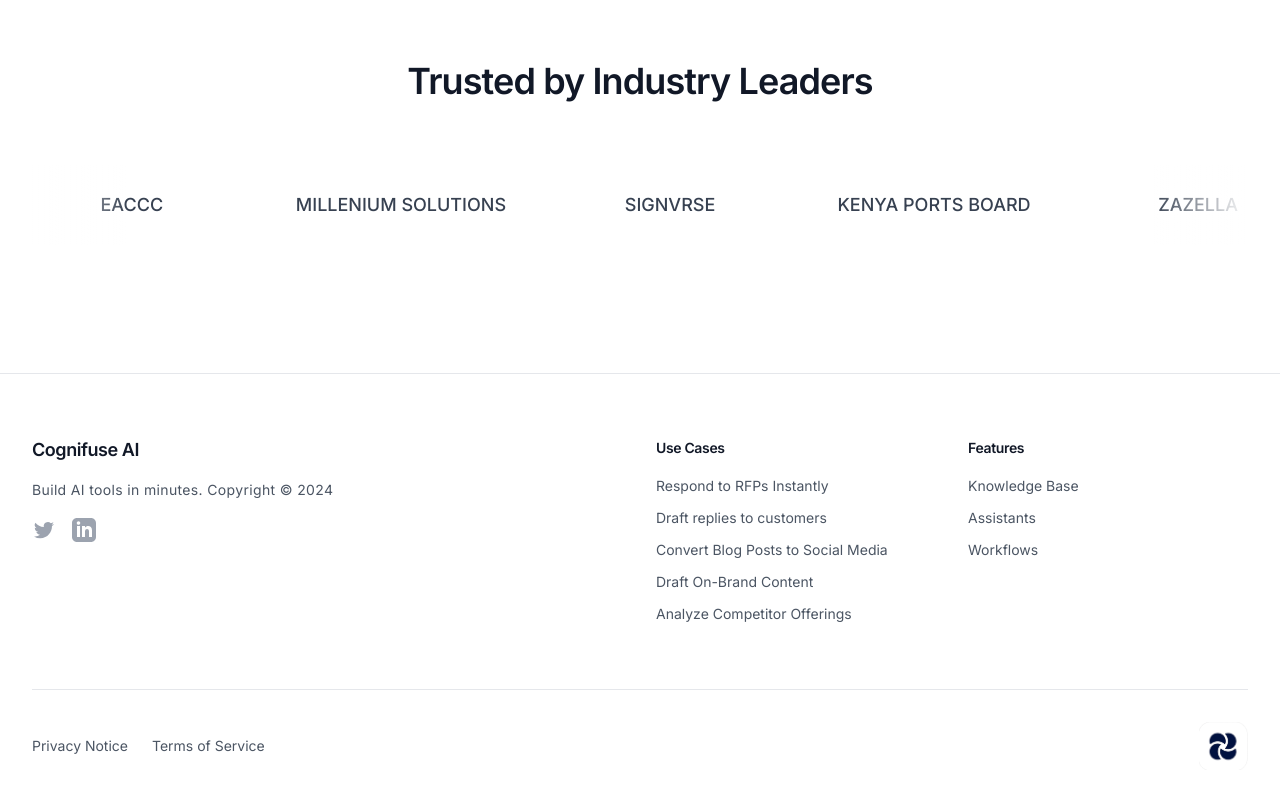
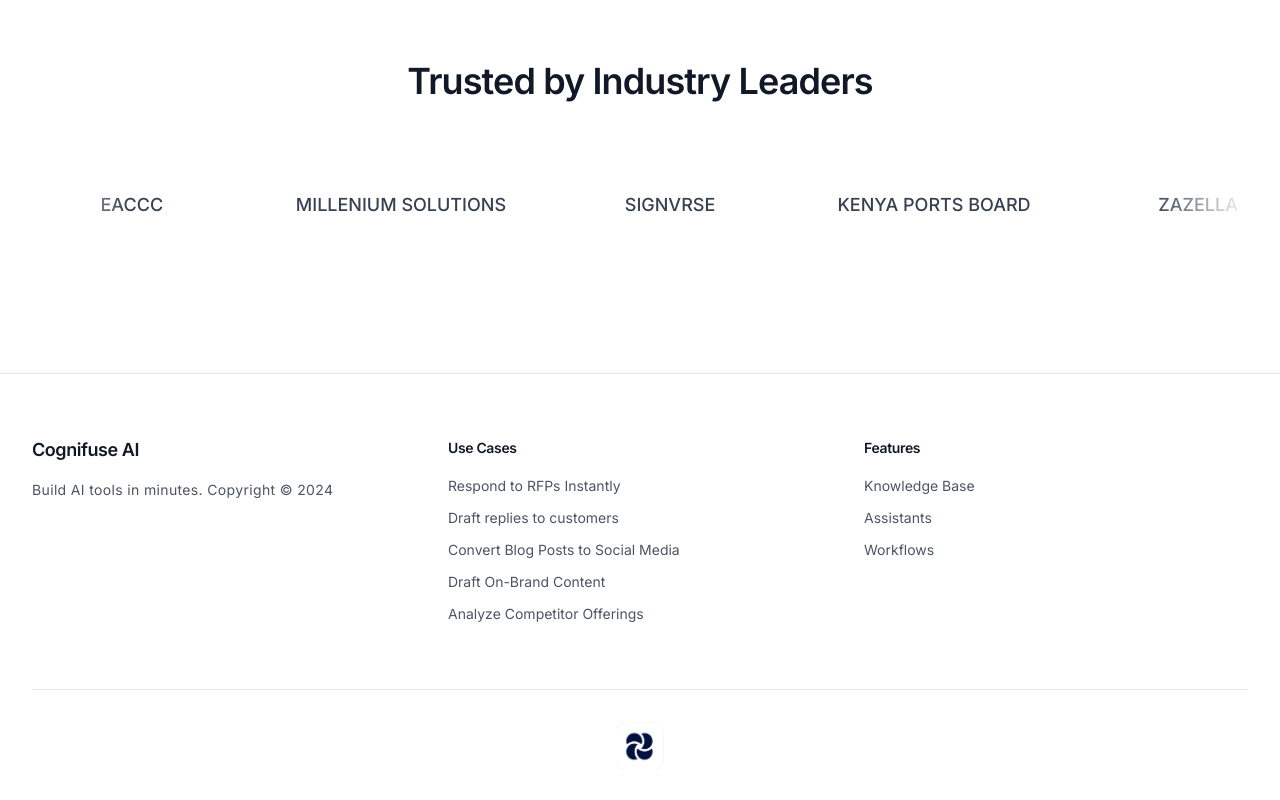
Before and after one commit to cognifuse-saas/cognifuse.ai, a Next.js app: page / in a window 1280 px wide. Shown: the part 4647-5447 px from the top of the page. Built offline with nearby package versions, Linux system fonts and the light colour scheme.

Commit message:
Links update

```diff
--- a/src/app/components/hero.jsx
+++ b/src/app/components/hero.jsx
@@ -1,4 +1,8 @@
 const Hero = () => {
+  const handleBooking = () => {
+    window.open('https://calendly.com/cognifuse1/30min', '_blank');
+  };
+
   return (
     <>
       {/* Hero */}
@@ -23,13 +27,8 @@
               It's time you stop worrying about the small administrative tasks and get back to what matters—scaling your business.
             </p>
             <div className="flex justify-center space-x-4">
-              {/* <button
-                type="submit"
-                className="flex w-auto justify-center rounded-md bg-indigo-600 px-6 py-2 text-sm font-semibold leading-6 text-white shadow-sm hover:bg-indigo-500 focus-visible:outline focus-visible:outline-2 focus-visible:outline-offset-2 focus-visible:outline-indigo-600">
-                Get Started
-              </button> */}
               <button
-                onClick={() => window.location.href = "mailto:demo@youremail.com?subject=Demo%20Request&body=I%20would%20like%20to%20request%20a%20demo."}
+                onClick={handleBooking}
                 className="flex w-auto justify-center rounded-md bg-indigo-600 px-6 py-2 text-sm font-semibold leading-6 text-white shadow-sm hover:bg-indigo-500 focus-visible:outline focus-visible:outline-2 focus-visible:outline-offset-2 focus-visible:outline-indigo-600">
                 Get a Demo
               </button>
--- a/src/app/components/navbar.jsx
+++ b/src/app/components/navbar.jsx
@@ -15,6 +15,10 @@
     window.addEventListener('scroll', handleScroll);
     return () => window.removeEventListener('scroll', handleScroll);
   }, []);
+
+  const handleBooking = () => {
+    window.open('https://calendly.com/cognifuse1/30min', '_blank');
+  };
 
   return (
     <>
@@ -45,7 +49,14 @@
             </button>
           </div>
           <div className="hidden lg:flex lg:flex-1 lg:justify-end">
-            <a href="#" className="text-sm font-semibold leading-6 bg-indigo-600 text-white px-4 py-2 rounded-md hover:bg-indigo-500 transition-colors duration-300">
+            <a
+              href="#"
+              onClick={(e) => {
+                e.preventDefault();
+                handleBooking();
+              }}
+              className="text-sm font-semibold leading-6 bg-indigo-600 text-white px-4 py-2 rounded-md hover:bg-indigo-500 transition-colors duration-300"
+            >
               Book A Call To Get Started
             </a>
           </div>
@@ -93,9 +104,10 @@
                 <a
                   href="#"
                   className="block w-full rounded-lg px-3 py-2.5 text-center text-base font-semibold leading-7 text-white bg-indigo-600 hover:bg-indigo-500 transition-colors duration-300"
-                  onClick={() => {
+                  onClick={(e) => {
+                    e.preventDefault();
                     setMobileMenuOpen(false);
-                    // Add your booking logic here
+                    handleBooking();
                   }}
                 >
                   Book A Call To Get Started
--- a/src/app/page.jsx
+++ b/src/app/page.jsx
@@ -36,6 +36,10 @@
 ]
 
 export default function Web() {
+  const handleBooking = () => {
+    window.open('https://calendly.com/cognifuse1/30min', '_blank');
+  };
+
   return (
     <main>
       <NavEl />
@@ -112,6 +116,10 @@
           <div className="mt-16 flex justify-center">
             <a
               href="#"
+              onClick={(e) => {
+                e.preventDefault();
+                handleBooking();
+              }}
               className="rounded-md bg-white px-3.5 py-2.5 text-sm font-semibold text-indigo-600 shadow-sm hover:bg-indigo-50 focus-visible:outline focus-visible:outline-2 focus-visible:outline-offset-2 focus-visible:outline-white"
             >
               Discover More About Our Approach
@@ -173,6 +181,10 @@
           <div className="mt-16 flex justify-center">
             <a
               href="#"
+              onClick={(e) => {
+                e.preventDefault();
+                handleBooking();
+              }}
               className="inline-flex items-center px-6 py-3 border border-transparent text-base font-medium rounded-md shadow-sm text-white bg-indigo-600 hover:bg-indigo-700 focus:outline-none focus:ring-2 focus:ring-offset-2 focus:ring-indigo-500 transition-colors duration-300"
             >
               Start Your Transition Today
@@ -253,51 +265,33 @@
       {/* Footer */}
       <footer className="bg-white border-t border-gray-200 pt-16 pb-8">
         <div className="mx-auto max-w-7xl px-6 lg:px-8">
-          <div className="grid grid-cols-1 md:grid-cols-4 gap-8">
-            <div className="col-span-1 md:col-span-2">
+          <div className="grid grid-cols-1 md:grid-cols-3 gap-8">
+            <div className="col-span-1">
               <h3 className="text-lg font-semibold tracking-tight leading-snug text-gray-900 mb-4">Cognifuse AI</h3>
               <p className="text-sm text-gray-600 tracking-wide leading-relaxed mb-4">Build AI tools in minutes. Copyright © 2024</p>
-              <div className="flex space-x-4">
-                <a href="#" className="text-gray-400 hover:text-gray-500">
-                  <span className="sr-only">Twitter</span>
-                  <svg className="h-6 w-6" fill="currentColor" viewBox="0 0 24 24" aria-hidden="true">
-                    <path d="M8.29 20.251c7.547 0 11.675-6.253 11.675-11.675 0-.178 0-.355-.012-.53A8.348 8.348 0 0022 5.92a8.19 8.19 0 01-2.357.646 4.118 4.118 0 001.804-2.27 8.224 8.224 0 01-2.605.996 4.107 4.107 0 00-6.993 3.743 11.65 11.65 0 01-8.457-4.287 4.106 4.106 0 001.27 5.477A4.072 4.072 0 012.8 9.713v.052a4.105 4.105 0 003.292 4.022 4.095 4.095 0 01-1.853.07 4.108 4.108 0 003.834 2.85A8.233 8.233 0 012 18.407a11.616 11.616 0 006.29 1.84" />
-                  </svg>
-                </a>
-                <a href="#" className="text-gray-400 hover:text-gray-500">
-                  <span className="sr-only">LinkedIn</span>
-                  <svg className="h-6 w-6" fill="currentColor" viewBox="0 0 24 24" aria-hidden="true">
-                    <path fillRule="evenodd" d="M19 0h-14c-2.761 0-5 2.239-5 5v14c0 2.761 2.239 5 5 5h14c2.762 0 5-2.239 5-5v-14c0-2.761-2.238-5-5-5zm-11 19h-3v-11h3v11zm-1.5-12.268c-.966 0-1.75-.79-1.75-1.764s.784-1.764 1.75-1.764 1.75.79 1.75 1.764-.783 1.764-1.75 1.764zm13.5 12.268h-3v-5.604c0-3.368-4-3.113-4 0v5.604h-3v-11h3v1.765c1.396-2.586 7-2.777 7 2.476v6.759z" clipRule="evenodd" />
-                  </svg>
-                </a>
-              </div>
             </div>
             <div>
               <h3 className="text-sm font-semibold tracking-tight leading-snug text-gray-900 mb-4">Use Cases</h3>
               <ul className="space-y-2">
-                <li><a href="#" className="text-sm text-gray-600 hover:text-gray-900">Respond to RFPs Instantly</a></li>
-                <li><a href="#" className="text-sm text-gray-600 hover:text-gray-900">Draft replies to customers</a></li>
-                <li><a href="#" className="text-sm text-gray-600 hover:text-gray-900">Convert Blog Posts to Social Media</a></li>
-                <li><a href="#" className="text-sm text-gray-600 hover:text-gray-900">Draft On-Brand Content</a></li>
-                <li><a href="#" className="text-sm text-gray-600 hover:text-gray-900">Analyze Competitor Offerings</a></li>
+                <li><span className="text-sm text-gray-600">Respond to RFPs Instantly</span></li>
+                <li><span className="text-sm text-gray-600">Draft replies to customers</span></li>
+                <li><span className="text-sm text-gray-600">Convert Blog Posts to Social Media</span></li>
+                <li><span className="text-sm text-gray-600">Draft On-Brand Content</span></li>
+                <li><span className="text-sm text-gray-600">Analyze Competitor Offerings</span></li>
               </ul>
             </div>
             <div>
               <h3 className="text-sm font-semibold tracking-tight leading-snug text-gray-900 mb-4">Features</h3>
               <ul className="space-y-2">
-                <li><a href="#" className="text-sm text-gray-600 hover:text-gray-900">Knowledge Base</a></li>
-                <li><a href="#" className="text-sm text-gray-600 hover:text-gray-900">Assistants</a></li>
-                <li><a href="#" className="text-sm text-gray-600 hover:text-gray-900">Workflows</a></li>
+                <li><span className="text-sm text-gray-600">Knowledge Base</span></li>
+                <li><span className="text-sm text-gray-600">Assistants</span></li>
+                <li><span className="text-sm text-gray-600">Workflows</span></li>
               </ul>
             </div>
           </div>
-          <div className="mt-16 border-t border-gray-200 pt-8 flex flex-col md:flex-row justify-between items-center">
-            <div className="flex space-x-6 mb-4 md:mb-0">
-              <a href="#" className="text-sm text-gray-600 hover:text-gray-900">Privacy Notice</a>
-              <a href="#" className="text-sm text-gray-600 hover:text-gray-900">Terms of Service</a>
-            </div>
+          <div className="mt-16 border-t border-gray-200 pt-8 flex justify-center">
             <div className="flex items-center">
-              <img src="/images/logo-2-removebg-preview.png" alt="SOC 2 Type I badge" className="h-12 w-auto" />
+              <img src="/images/logo-2-removebg-preview.png" alt="Cognifuse AI Logo" className="h-12 w-auto" />
             </div>
           </div>
         </div>
```
